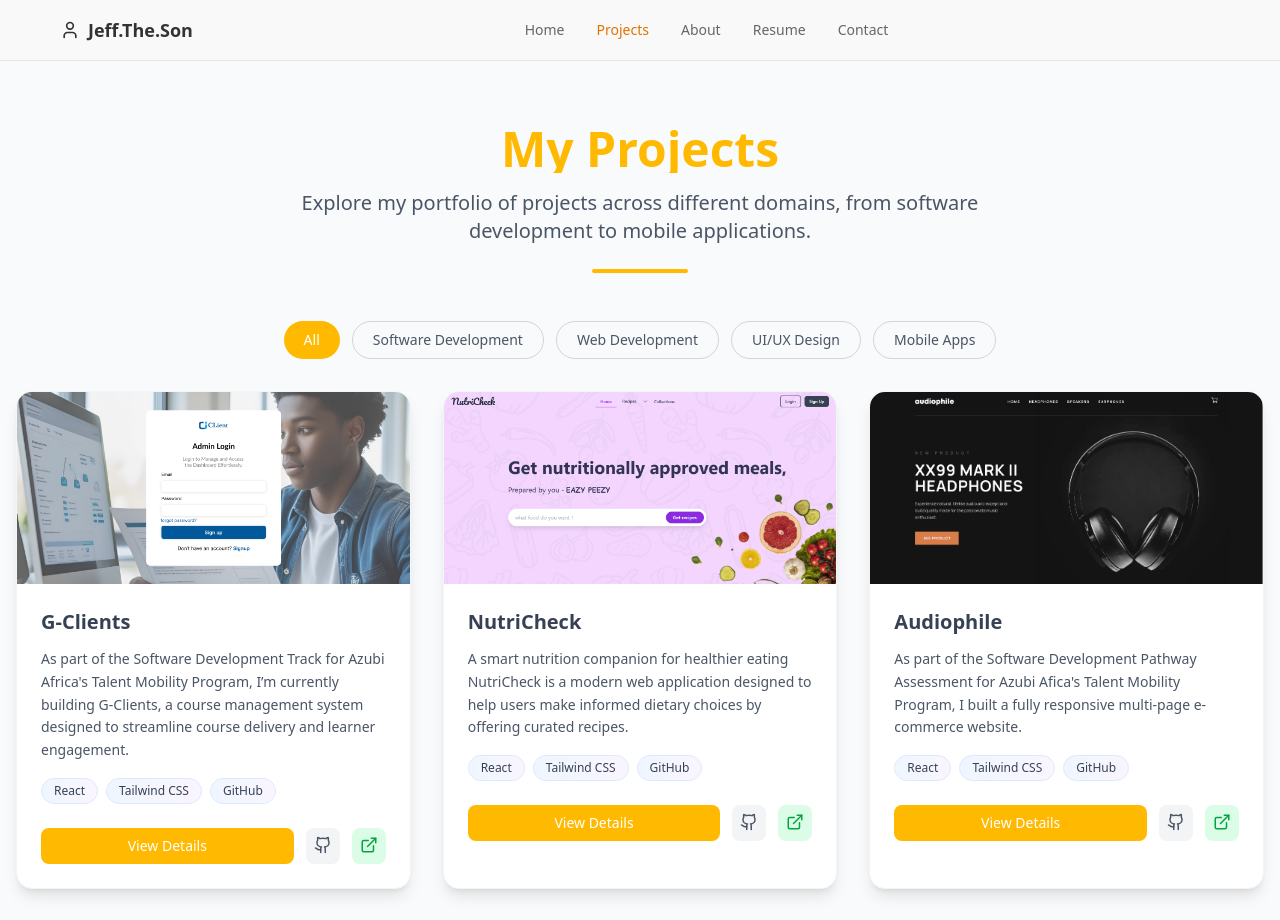
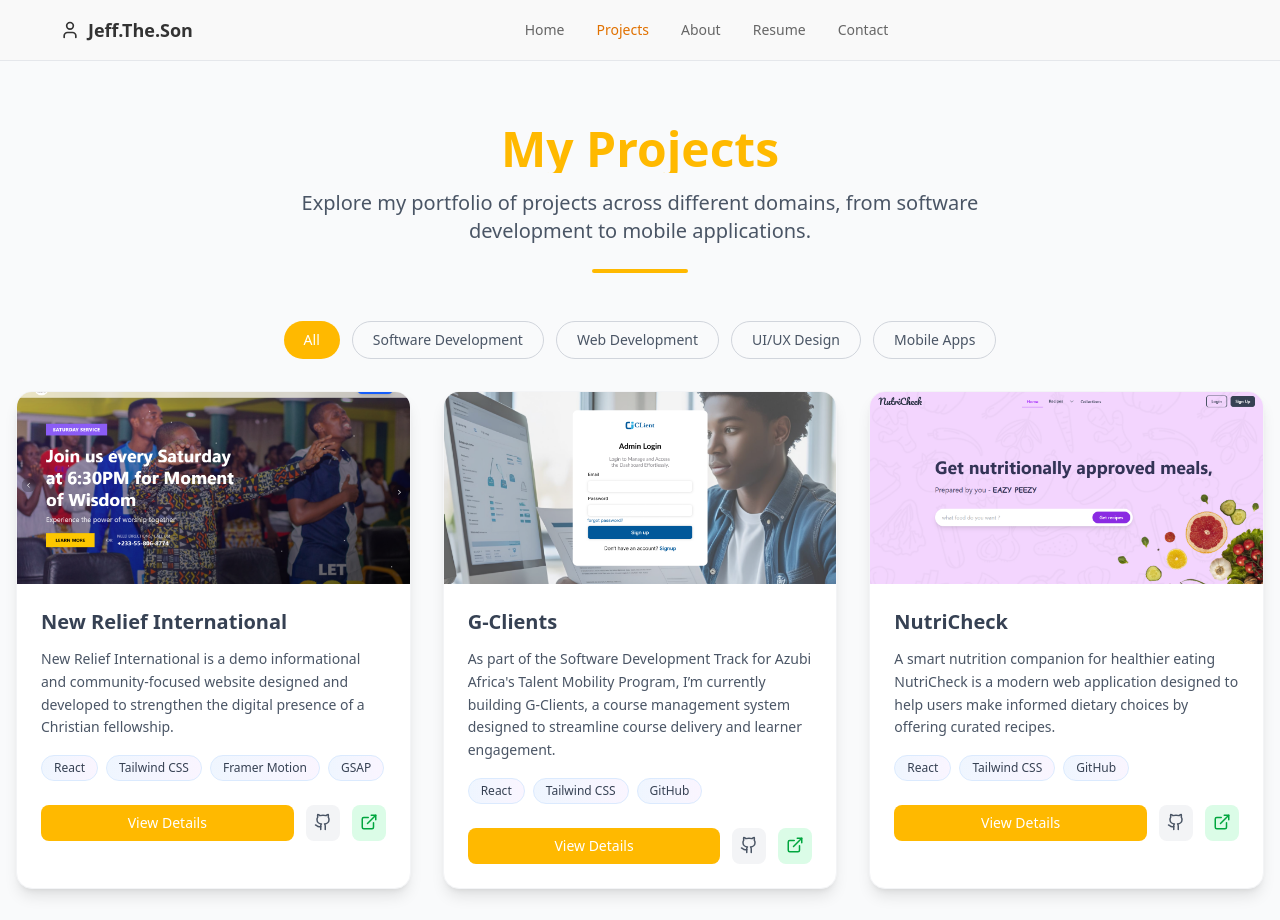
Before and after one commit to jeffery-marfo/jeff.the.son, a React (Vite) app: page /projects in a window 1280 px wide. Shown: the top 920 px of the page. Built offline with nearby package versions, Linux system fonts and the light colour scheme.

Commit message:
Added a new project

```diff
--- a/src/Pages/Projects.jsx
+++ b/src/Pages/Projects.jsx
@@ -12,6 +12,7 @@ import FeatheryCare from '../assets/images/FeatheryCare.png';
 import SecretMemoir from '../assets/images/SecretMemoir.png';
 import nutriCheck from '../assets/images/nutriCheck.png'
 import gClients from '../assets/images/gClients.png'
+import NRI from '../assets/images/NRI.png'
 const Projects = () => {
   const [activeFilter, setActiveFilter] = useState("all");
   const [selectedProject, setSelectedProject] = useState(null);
@@ -25,6 +26,22 @@ const Projects = () => {
   ];
 
   const projects = [
+    {
+      id: "new-relief-internanational",
+      title: "New Relief International",
+      description:
+        "New Relief International is a demo informational and community-focused website designed and developed to strengthen the digital presence of a Christian fellowship.",
+      image: NRI,
+      tags: ["React", "Tailwind CSS", "Framer Motion", "GSAP"],
+      categories: ["software", "web"],
+      type: "development",
+      links: {
+        github: "https://github.com/jeffery-marfo/newrelief.org",
+        demo: "https://newrelief-org.vercel.app/",
+      },
+      fullDescription:
+        "New Relief International is a Christian organization established in 2003 with a mission to reach people with the Gospel and nurture them into maturity in their walk with Jesus Christ. The organization envisions global reach and relevance, bringing together students, workers, professionals, and families from diverse backgrounds. Its core values include salvation, service, integrity, and leadership.",
+    },
     {
       id: "g-clients",
       title: "G-Clients",
@@ -417,7 +434,7 @@ const Projects = () => {
         <AnimatePresence>
           {selectedProject && (
             <motion.div
-              className="fixed inset-0 bg-black bg-opacity-60 backdrop-blur-sm flex items-center justify-center z-50 p-4"
+              className="fixed inset-0 bg-black/35 bg-opacity-60 backdrop-blur-sm flex items-center justify-center z-50 p-4"
               initial={{ opacity: 0 }}
               animate={{ opacity: 1 }}
               exit={{ opacity: 0 }}
@@ -434,7 +451,7 @@ const Projects = () => {
                 {/* Close Button */}
                 <motion.button
                   onClick={() => setSelectedProject(null)}
-                  className="absolute top-6 right-6 bg-red-500 text-white w-10 h-10 rounded-full flex items-center justify-center z-10 hover:bg-red-600 transition-colors shadow-lg"
+                  className="absolute top-6 right-6 bg-gray-300 text-white w-10 h-10 rounded-full flex items-center justify-center z-10 hover:bg-gray-600 transition-colors shadow-lg"
                   whileHover={{ scale: 1.1 }}
                   whileTap={{ scale: 0.9 }}
                 >
```
Also changed, not shown: src/assets/images/NRI.png (added).
